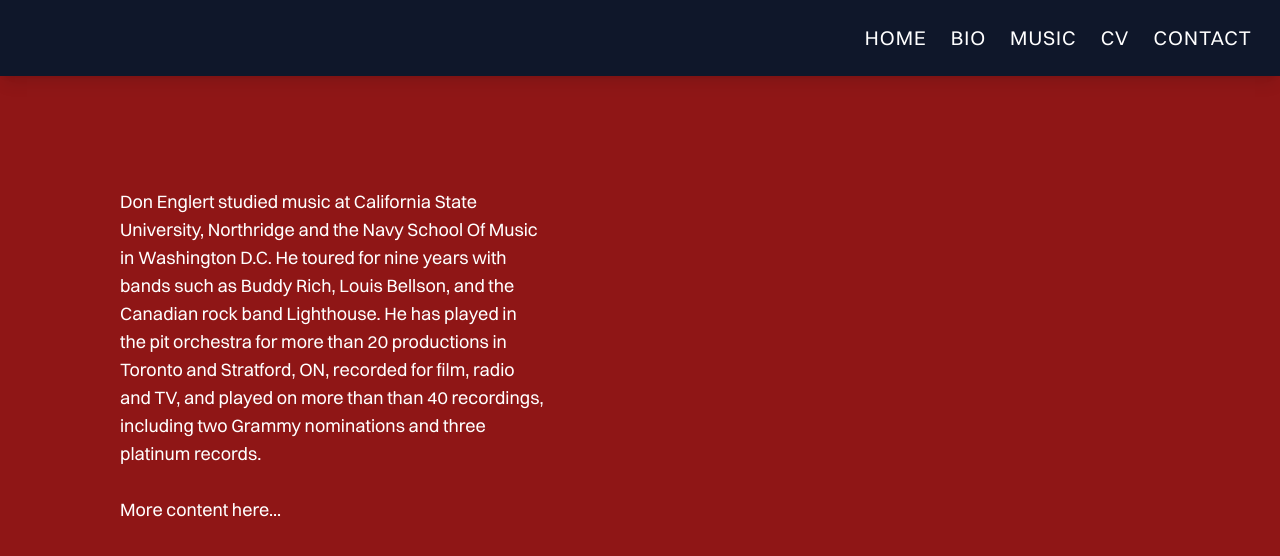
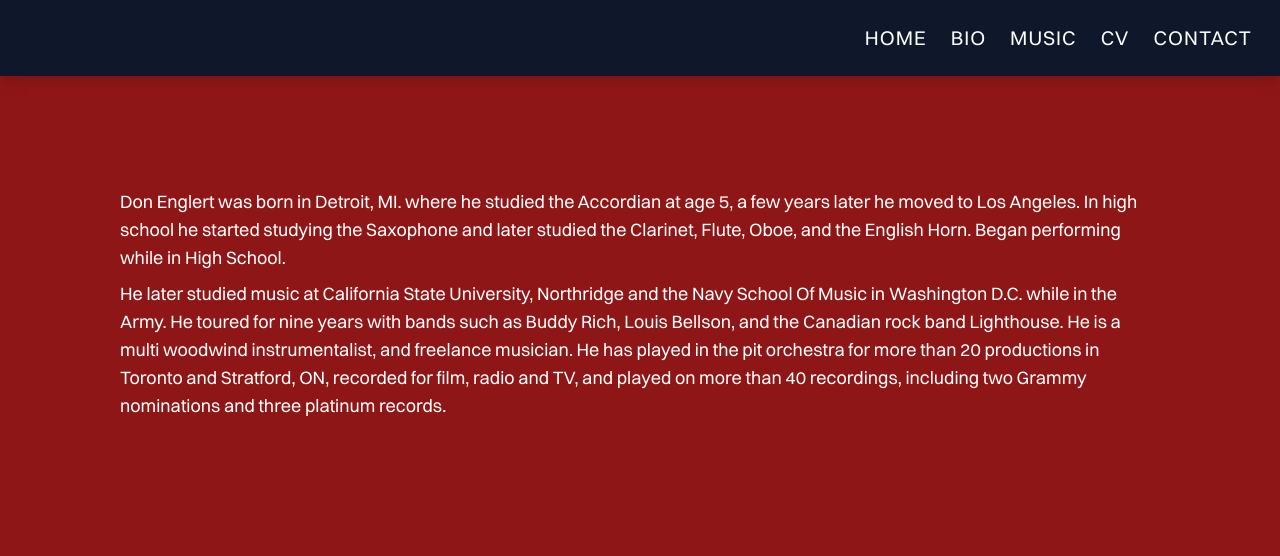
Before and after one commit to birdswitharms/don-englert-website, a Next.js app: page /bio in a window 1280 px wide. Shown: the top 556 px of the page. Built offline with nearby package versions, Linux system fonts and the light colour scheme.

Commit message:
Update bio

```diff
--- a/src/pages/bio.js
+++ b/src/pages/bio.js
@@ -4,18 +4,26 @@ import "../app/globals.css";
 const Bio = () => {
   return (
     <div className="flex min-h-screen flex-col text-left px-6 sm:flex-row">
-      <div className="p-6 sm:p-24 items-right text-lg text-white my-4 w-full sm:w-1/2  justify-center">
+      <div className="p-5 sm:p-24 items-right text-lg text-white my-4 w-full  justify-center">
+        <div className="mb-2">
+          Don Englert was born in Detroit, MI. where he studied the Accordian at
+          age 5, a few years later he moved to Los Angeles. In high school he
+          started studying the Saxophone and later studied the Clarinet, Flute,
+          Oboe, and the English Horn. Began performing while in High School.
+        </div>
         <div>
-          Don Englert studied music at California State University, Northridge
-          and the Navy School Of Music in Washington D.C. He toured for nine
-          years with bands such as Buddy Rich, Louis Bellson, and the Canadian
-          rock band Lighthouse. He has played in the pit orchestra for more than
-          20 productions in Toronto and Stratford, ON, recorded for film, radio
-          and TV, and played on more than than 40 recordings, including two
-          Grammy nominations and three platinum records.
+          He later studied music at California State University, Northridge and
+          the Navy School Of Music in Washington D.C. while in the Army. He
+          toured for nine years with bands such as Buddy Rich, Louis Bellson,
+          and the Canadian rock band Lighthouse. He is a multi woodwind
+          instrumentalist, and freelance musician. He has played in the pit
+          orchestra for more than 20 productions in Toronto and Stratford, ON,
+          recorded for film, radio and TV, and played on more than 40
+          recordings, including two Grammy nominations and three platinum
+          records.
         </div>
+
         <br />
-        <p>More content here...</p>
       </div>
     </div>
   );
```
